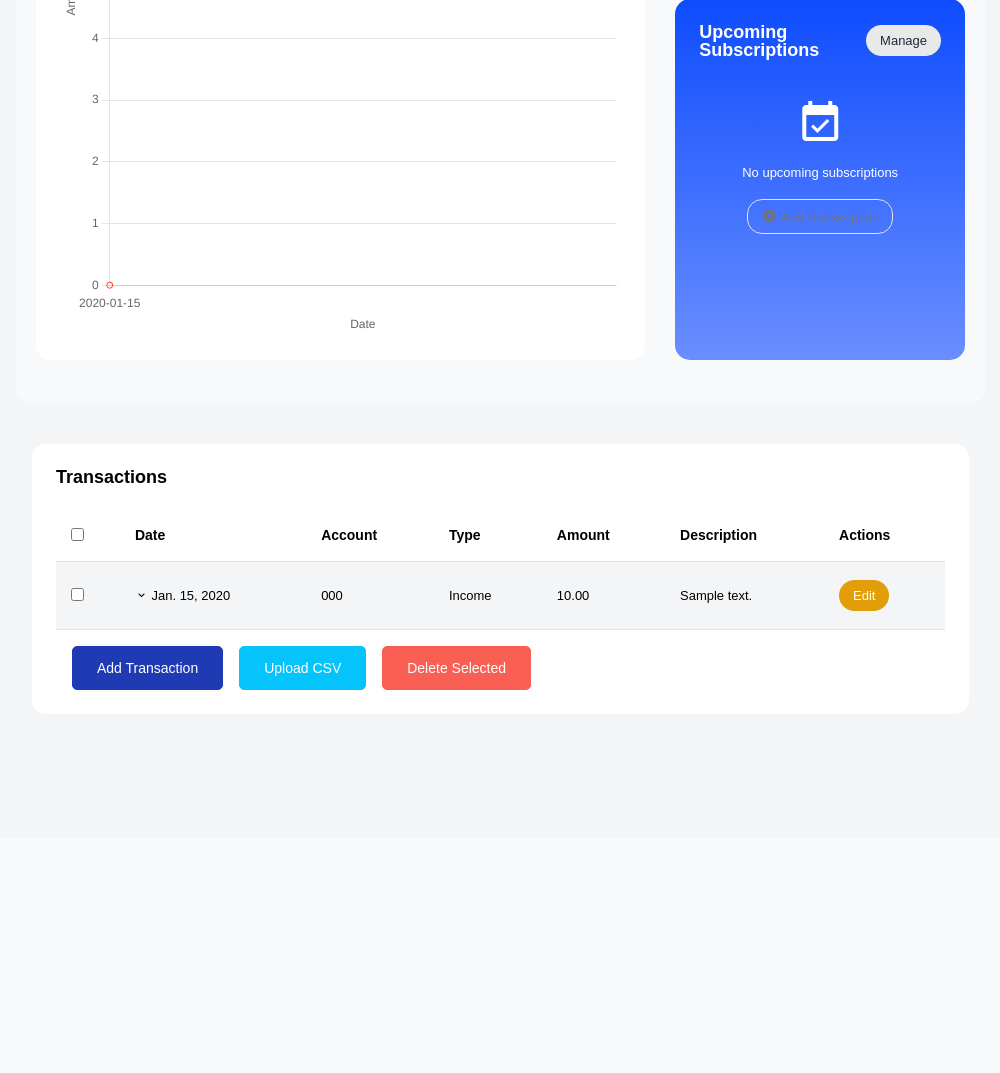
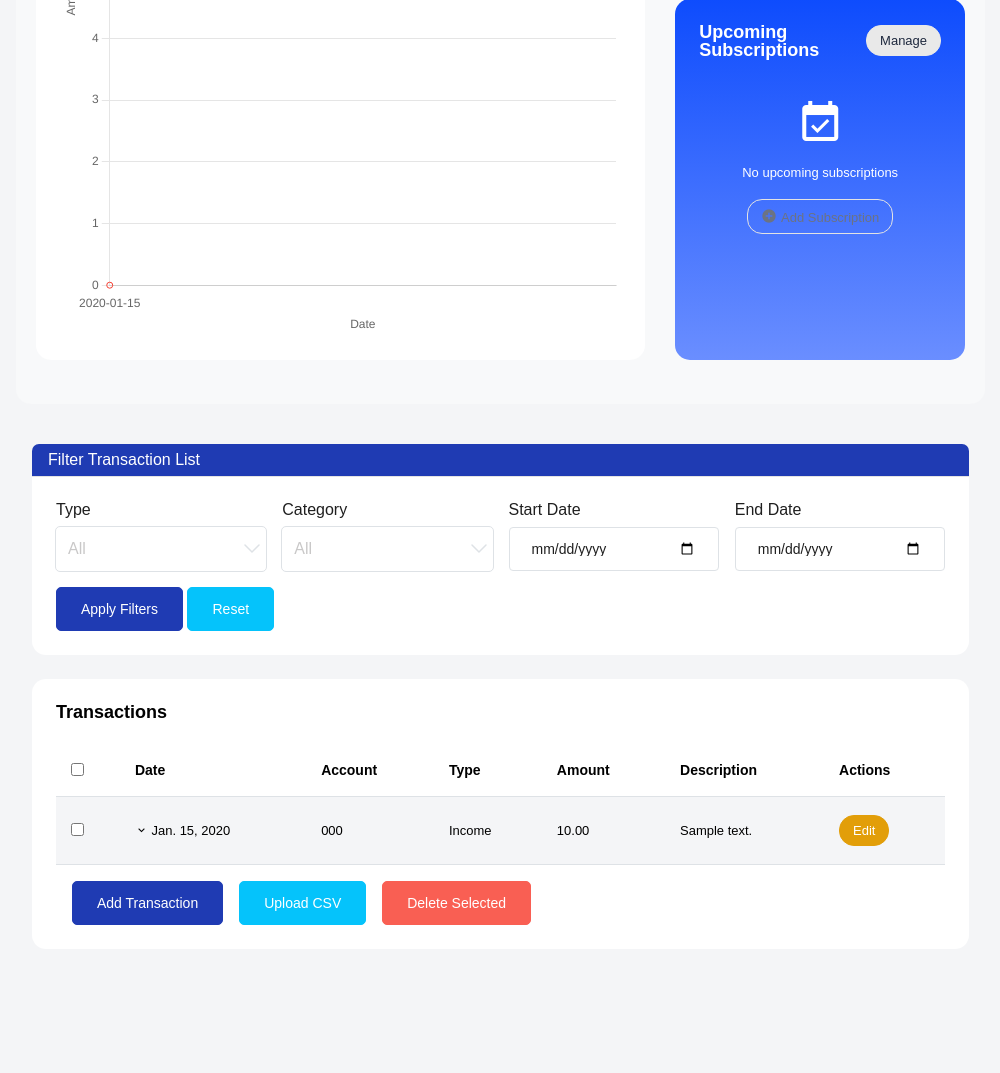
Before and after one commit to ethanondzik/personal-finance-tracker, a Django app: page /dashboard/ in a window 1280 px wide. Shown: the part 1026-2099 px from the top of the page, without its empty margins (260-1260 px from the left). Before the commit the page ends 1716 px from the top, so only its background shows below. Run offline with Django 5.2, Linux system fonts and the light colour scheme; a user stored in the database is signed in; tables that the repository leaves empty hold one stand-in row (values such as "Sample post"); some libraries are stand-ins or nearby versions.

Commit message:
Add filtering to dashboard for transaction list.

```diff
--- a/personal_finance_tracker/finance_tracker/templates/finance_tracker/dashboard.html
+++ b/personal_finance_tracker/finance_tracker/templates/finance_tracker/dashboard.html
@@ -285,6 +285,44 @@
 
             <!-- Tab Content -->
             <div class="tab-content mt-4">
+              <div class="card mb-4">
+                <div class="card-header bg-primary text-white">
+                  <h5 class="mb-0">Filter Transaction List</h5>
+                </div>
+                <div class="card-body">
+                  <form method="get" class="row g-3" action="{% url 'dashboard' %}#table-view">
+                    <div class="col-md-3">
+                      <label for="filter_type" class="form-label">Type</label>
+                      <select name="type" id="filter_type" class="form-select">
+                        <option value="">All</option>
+                        <option value="income" {% if request.GET.type == "income" %}selected{% endif %}>Income</option>
+                        <option value="expense" {% if request.GET.type == "expense" %}selected{% endif %}>Expense</option>
+                      </select>
+                    </div>
+                    <div class="col-md-3">
+                      <label for="filter_category" class="form-label">Category</label>
+                      <select name="category" id="filter_category" class="form-select">
+                        <option value="">All</option>
+                        {% for cat in categories %}
+                          <option value="{{ cat.id }}" {% if request.GET.category == cat.id|stringformat:"s" %}selected{% endif %}>{{ cat.name }}</option>
+                        {% endfor %}
+                      </select>
+                    </div>
+                    <div class="col-md-3">
+                      <label for="filter_start" class="form-label">Start Date</label>
+                      <input type="date" name="start" id="filter_start" class="form-control" value="{{ request.GET.start }}">
+                    </div>
+                    <div class="col-md-3">
+                      <label for="filter_end" class="form-label">End Date</label>
+                      <input type="date" name="end" id="filter_end" class="form-control" value="{{ request.GET.end }}">
+                    </div>
+                    <div class="col-12">
+                      <button type="submit" class="btn btn-primary">Apply Filters</button>
+                      <a href="{% url 'dashboard' %}" class="btn btn-secondary">Reset</a>
+                    </div>
+                  </form>
+                </div>
+              </div>
               <!-- Transactions Table -->
               <div class="tab-pane fade show active" id="table-view" role="tabpanel" aria-labelledby="table-tab">
                 <div class="row">
--- a/personal_finance_tracker/finance_tracker/views.py
+++ b/personal_finance_tracker/finance_tracker/views.py
@@ -50,6 +50,8 @@ def dashboard(request):
     accounts = Account.objects.filter(user=request.user).values(
         'account_number', 'account_type', 'balance'
     )
+    categories = Category.objects.filter(user=request.user)
+
 
     #Total income and expenses for the logged-in user
     total_income = transactions.filter(transaction_type='income').aggregate(Sum('amount'))['amount__sum'] or 0
@@ -109,11 +111,26 @@ def dashboard(request):
         delta = subscription.next_payment_date - today
         subscription.days_until = delta.days
 
+    # Filtering logic
+    tx_type = request.GET.get("type")
+    if tx_type in ("income", "expense"):
+        transactions = transactions.filter(transaction_type=tx_type)
+    category_id = request.GET.get("category")
+    if category_id:
+        transactions = transactions.filter(category_id=category_id)
+    start = request.GET.get("start")
+    if start:
+        transactions = transactions.filter(date__gte=start)
+    end = request.GET.get("end")
+    if end:
+        transactions = transactions.filter(date__lte=end)
+
     # Return the rendered template with ALL context data
     return render(request, 'finance_tracker/dashboard.html', {
         'transactions': transactions,
         'chart_data': chart_data,
         'accounts': accounts,
+        'categories': categories,
         'upcoming_subscriptions': upcoming_subscriptions,
         'today': today,
     })
```
